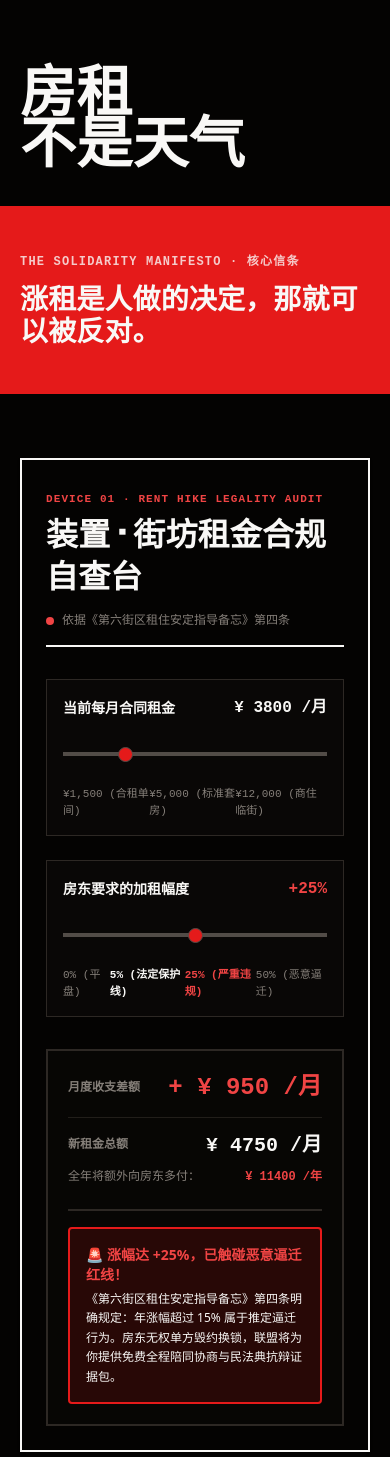
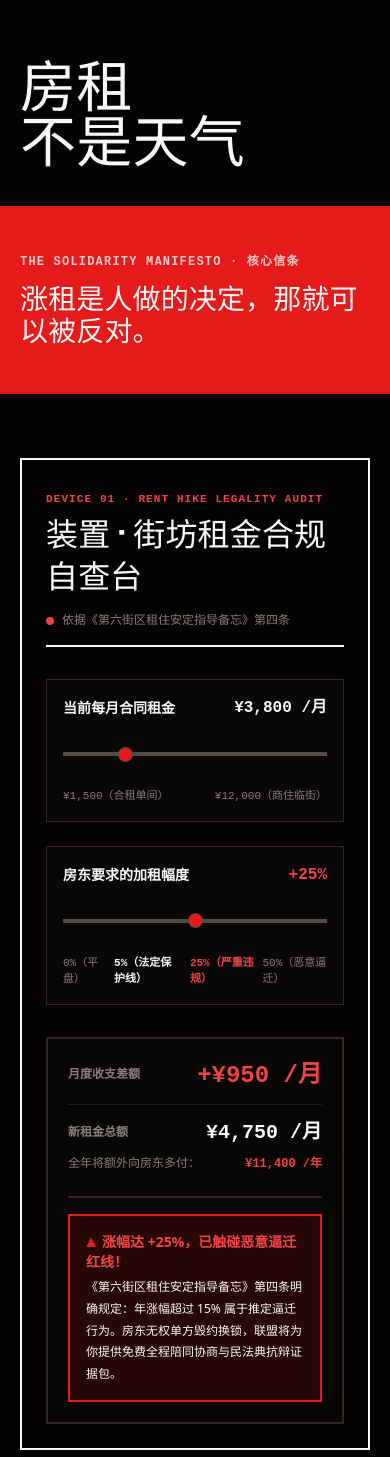
Before and after one commit to bbylw/hallmark-cn, a React (Vite) app: page /themes/manifesto in a window 390 px wide. Shown: the part 411-1868 px from the top of the page. Built offline with nearby package versions, Linux system fonts and the light colour scheme.

Commit message:
feat(manifesto): 全面细化独立页：金额千分位、滑块aria、案卷可读性、删重复footer

```diff
--- a/src/pages/themes/manifesto.tsx
+++ b/src/pages/themes/manifesto.tsx
@@ -25,7 +25,7 @@ const CASE_DOSSIERS: CaseDossier[] = [
     dispute: '二房东以“翻新公共楼道”为由单方加租 38%（月增 ¥1,300），并扬言逾期停水换锁。',
     outcome: '裁定加租无效，依照老旧管网自然折旧标准锁定年涨幅 3.5%，补签 3 年租住安定契约。',
     days: 11,
-    savedAmount: '¥ 15,600 /年',
+    savedAmount: '¥15,600/年',
     legalArticle: '《第六街区租住安定备忘》第四条 · 不得利用基础修缮变相暴利加租',
     summary: '联盟派出两名志愿核算员进场审计，调取该栋楼 1988 年原始图纸，证明所谓“管道改造”属于市政免费雨污分流工程，二房东无权向租客摊派改造成本。',
   },
@@ -36,7 +36,7 @@ const CASE_DOSSIERS: CaseDossier[] = [
     dispute: '物业管理方引进连锁餐饮，勒令已租住 12 年的社区豆腐坊十日内清退并加租 60%。',
     outcome: '启动街区便民微业态保护条例，全街区 182 名街坊连署请愿，维持原租金续签。',
     days: 18,
-    savedAmount: '¥ 38,000 /年',
+    savedAmount: '¥38,000/年',
     legalArticle: '《社区生活微业态地役权保护协定》第十二条 · 历史商户优先续租权',
     summary: '豆腐坊承载了整条街早起长辈的日常口粮。联盟通过召开公共听证会，证明引入外来连锁将破坏街区人行道烟火气，最终街道居委会与房东达成租金补贴共识。',
   },
@@ -47,7 +47,7 @@ const CASE_DOSSIERS: CaseDossier[] = [
     dispute: '房东因私人物业出售，在租期尚有 8 个月的情况下擅自切断电表并扣留全额押金。',
     outcome: '向住建与治安部门调取执法见证，房东全额退还押金并依据合同法支付双倍解约违约金。',
     days: 4,
-    savedAmount: '¥ 7,600',
+    savedAmount: '¥7,600',
     legalArticle: '民法典第七百二十五条 · 买卖不破租赁原则',
     summary: '房产所有权转让绝不影响原有效租约履行。联盟法律小组半小时内到达现场拍摄电箱封条证据，出具正式律师催告函，迫使违约房东当场低头道歉。',
   },
@@ -58,7 +58,7 @@ const CASE_DOSSIERS: CaseDossier[] = [
     dispute: '租期满两年退租时，中介以“踢脚线微磨损、白墙光照色差”为由克扣全部押金 ¥4,500。',
     outcome: '经对照联盟《自然物理损耗鉴定白皮书》，全额无损追回押金。',
     days: 6,
-    savedAmount: '¥ 4,500',
+    savedAmount: '¥4,500',
     legalArticle: '《民法典》第七百一十条 · 承租人按照约定的方法使用致使租赁物受到损耗的不承担赔偿责任',
     summary: '阳光自然照晒引起的墙面白漆泛黄属于不可避免的自然物理折旧，中介试图以新房交付标准苛求退租客属于典型敲诈。出示入住前照片对照表后全额追讨成功。',
   },
@@ -149,13 +149,13 @@ export function ManifestoPage({ page }: { page: ThemePage }) {
   const STATS = [
     ['124', '去年收到加租通知的户数', '平均涨三成二，没有一户拿到书面理由'],
     [signed ? '68' : '67', '现在在联盟里的户数', signed ? '感谢你的签署，你已加入街区连署名册（编号 #D06-068）' : '我们不提供法律意见，我们提供彼此的名字和电话号码'],
-    ['¥ 184k', '街坊互助诉讼兜底基金', '全部来自社区义卖与随喜捐助，专款专用支持穷租客'],
+    ['¥184k', '街坊互助诉讼兜底基金', '全部来自社区义卖与随喜捐助，专款专用支持穷租客'],
   ]
 
   return (
     <main
       id="main"
-      className="relative pb-32 overflow-x-clip"
+      className="relative pb-20 overflow-x-clip"
       style={{
         backgroundColor: 'var(--hm-paper)',
         color: 'var(--hm-ink)',
@@ -168,8 +168,8 @@ export function ManifestoPage({ page }: { page: ThemePage }) {
           style={{ maxWidth: 'var(--page-max)', margin: '0 auto' }}
         >
           <div className="flex flex-wrap items-center gap-2 sm:gap-3">
-            <span className="inline-flex items-center gap-1.5 px-2 py-0.5 rounded bg-accent text-accent-ink font-bold">
-              <span className="size-2 rounded-full bg-white animate-pulse" />
+            <span className="inline-flex items-center gap-1.5 px-2 py-0.5 bg-accent text-accent-ink font-bold">
+              <span className="size-2 rounded-full bg-accent-ink animate-pulse" />
               SOLIDARITY WATCH · ACTIVE
             </span>
             <span className="text-muted hidden md:inline">|</span>
@@ -177,7 +177,7 @@ export function ManifestoPage({ page }: { page: ThemePage }) {
             <span className="text-muted hidden lg:inline">|</span>
             <span className="text-muted hidden lg:inline">调解胜诉率：96.4%</span>
           </div>
-          <div className="flex items-center gap-4 text-ink-2">
+          <div className="flex items-center gap-4 text-ink-2 tabular-nums">
             <span>指导红线：年涨幅 ≤ 5%</span>
             <span className="text-accent-line font-bold">已连署：{signed ? 68 : 67} 户</span>
           </div>
@@ -199,10 +199,10 @@ export function ManifestoPage({ page }: { page: ThemePage }) {
         </div>
 
         <h1
-          className="display mt-auto pt-10 text-ink font-bold"
+          className="display mt-auto pt-10 text-ink text-balance"
           style={{
             fontSize: 'clamp(3.5rem, 14vw, 10.5rem)',
-            lineHeight: 0.92,
+            lineHeight: 0.98,
             letterSpacing: 'var(--hm-tracking-display)',
             overflowWrap: 'break-word',
           }}
@@ -226,7 +226,7 @@ export function ManifestoPage({ page }: { page: ThemePage }) {
             THE SOLIDARITY MANIFESTO · 核心信条
           </div>
           <p
-            className="display font-bold"
+            className="display"
             style={{
               color: 'var(--hm-accent-ink)',
               fontSize: 'clamp(1.75rem, 4.6vw, 3.25rem)',
@@ -248,13 +248,13 @@ export function ManifestoPage({ page }: { page: ThemePage }) {
         className="px-(--page-gutter) pt-16"
         style={{ maxWidth: 'var(--page-max)', margin: '0 auto' }}
       >
-        <div className="border-2 border-ink bg-paper p-6 sm:p-8 shadow-sm">
+        <div className="border-2 border-ink bg-paper p-6 sm:p-8">
           <div className="flex flex-wrap items-center justify-between gap-4 border-b-2 border-ink pb-4">
             <div>
               <span className="meta font-mono font-bold text-accent-line">
                 DEVICE 01 · RENT HIKE LEGALITY AUDIT
               </span>
-              <h2 id={`${uid}-calc-title`} className="display text-2xl sm:text-3xl font-bold text-ink mt-1">
+              <h2 id={`${uid}-calc-title`} className="display text-2xl sm:text-3xl text-ink mt-1">
                 装置 · 街坊租金合规自查台
               </h2>
             </div>
@@ -267,10 +267,10 @@ export function ManifestoPage({ page }: { page: ThemePage }) {
           <div className="mt-8 grid gap-8 lg:grid-cols-12 items-stretch">
             {/* 左侧：双输入滑块控制区 */}
             <div className="lg:col-span-6 space-y-6">
-              <label className="block bg-paper-2/60 p-4 border border-rule">
-                <div className="flex items-center justify-between">
+              <label className="block bg-paper-2/60 p-4 sm:p-5 border border-rule">
+                <div className="flex items-center justify-between gap-3">
                   <span className="font-bold text-ink text-sm">当前每月合同租金</span>
-                  <span className="font-mono text-base font-bold text-ink">¥ {rent} /月</span>
+                  <span className="font-mono text-base font-bold text-ink tabular-nums">¥{rent.toLocaleString('en-US')} /月</span>
                 </div>
                 <input
                   type="range"
@@ -281,18 +281,19 @@ export function ManifestoPage({ page }: { page: ThemePage }) {
                   onChange={(e) => setRent(Number(e.target.value))}
                   className="mt-3 min-h-11 w-full cursor-pointer accent-accent"
                   aria-label="输入当前月租金"
+                  aria-valuetext={`每月租金 ¥${rent.toLocaleString('en-US')}`}
                 />
-                <div className="flex justify-between text-[11px] font-mono text-muted mt-1">
-                  <span>¥1,500 (合租单间)</span>
-                  <span>¥5,000 (标准套房)</span>
-                  <span>¥12,000 (商住临街)</span>
+                <div className="mt-1.5 flex justify-between gap-2 text-[11px] font-mono text-muted">
+                  <span>¥1,500（合租单间）</span>
+                  <span className="hidden sm:inline">¥5,000（标准套房）</span>
+                  <span>¥12,000（商住临街）</span>
                 </div>
               </label>
 
-              <label className="block bg-paper-2/60 p-4 border border-rule">
-                <div className="flex items-center justify-between">
+              <label className="block bg-paper-2/60 p-4 sm:p-5 border border-rule">
+                <div className="flex items-center justify-between gap-3">
                   <span className="font-bold text-ink text-sm">房东要求的加租幅度</span>
-                  <span className="font-mono text-base font-bold text-accent-line">+{hike}%</span>
+                  <span className="font-mono text-base font-bold text-accent-line tabular-nums">+{hike}%</span>
                 </div>
                 <input
                   type="range"
@@ -303,12 +304,13 @@ export function ManifestoPage({ page }: { page: ThemePage }) {
                   onChange={(e) => setHike(Number(e.target.value))}
                   className="mt-3 min-h-11 w-full cursor-pointer accent-accent"
                   aria-label="输入房东要求的加租幅度百分比"
+                  aria-valuetext={`加租幅度 ${hike}%`}
                 />
-                <div className="flex justify-between text-[11px] font-mono text-muted mt-1">
-                  <span>0% (平盘)</span>
-                  <span className="text-ink font-bold">5% (法定保护线)</span>
-                  <span className="text-accent-line font-bold">25% (严重违规)</span>
-                  <span>50% (恶意逼迁)</span>
+                <div className="mt-1.5 flex justify-between gap-2 text-[11px] font-mono text-muted">
+                  <span>0%（平盘）</span>
+                  <span className="text-ink font-bold">5%（法定保护线）</span>
+                  <span className="text-accent-line font-bold">25%（严重违规）</span>
+                  <span>50%（恶意逼迁）</span>
                 </div>
               </label>
             </div>
@@ -316,38 +318,40 @@ export function ManifestoPage({ page }: { page: ThemePage }) {
             {/* 右侧：法务审计计算结果与证据天平 */}
             <div className="lg:col-span-6 flex flex-col justify-between border-2 border-rule bg-paper-2/40 p-5 sm:p-6">
               <div>
-                <div className="flex items-center justify-between border-b border-rule/70 pb-3">
+                <div className="flex items-center justify-between gap-3 border-b border-rule/70 pb-3 tabular-nums">
                   <span className="text-xs font-mono uppercase text-muted font-bold">月度收支差额</span>
-                  <span className="font-mono text-xl font-bold text-accent-line">+ ¥ {hikeAmount} /月</span>
+                  <span className="font-mono text-xl font-bold text-accent-line">+¥{hikeAmount.toLocaleString('en-US')} /月</span>
                 </div>
-                <div className="mt-3 flex items-center justify-between">
+                <div className="mt-3 flex items-center justify-between gap-3 tabular-nums">
                   <span className="text-xs font-mono uppercase text-muted font-bold">新租金总额</span>
-                  <span className="font-mono text-lg font-bold text-ink">¥ {newRent} /月</span>
+                  <span className="font-mono text-lg font-bold text-ink">¥{newRent.toLocaleString('en-US')} /月</span>
                 </div>
-                <div className="mt-2 flex items-center justify-between text-xs text-muted font-mono">
+                <div className="mt-2 flex items-center justify-between gap-3 text-xs text-muted font-mono tabular-nums">
                   <span>全年将额外向房东多付：</span>
-                  <span className="text-accent-line font-bold">¥ {hikeAmount * 12} /年</span>
+                  <span className="text-accent-line font-bold">¥{(hikeAmount * 12).toLocaleString('en-US')} /年</span>
                 </div>
               </div>
 
               {/* 法律指导红线警告面板 */}
               <div className="mt-6 border-t-2 border-rule pt-4">
                 {isSevere ? (
-                  <div className="rounded border-2 border-accent bg-accent/15 p-4 text-xs leading-relaxed text-ink">
-                    <span className="font-bold text-accent-line text-sm block mb-1">
-                      🚨 涨幅达 +{hike}%，已触碰恶意逼迁红线！
+                  <div className="border-2 border-accent bg-accent/15 p-4 text-xs text-ink text-pretty" style={{ lineHeight: 1.8 }}>
+                    <span className="font-bold text-accent-line text-sm block mb-1 tabular-nums">
+                      <span aria-hidden="true" className="mr-1.5 inline-block size-2.5 bg-accent" style={{ clipPath: 'polygon(50% 0, 100% 100%, 0 100%)' }} />
+                      涨幅达 +{hike}%，已触碰恶意逼迁红线！
                     </span>
                     《第六街区租住安定指导备忘》第四条明确规定：年涨幅超过 15% 属于推定逼迁行为。房东无权单方毁约换锁，联盟将为你提供免费全程陪同协商与民法典抗辩证据包。
                   </div>
                 ) : isExcessive ? (
-                  <div className="rounded border-2 border-accent/60 bg-accent/10 p-4 text-xs leading-relaxed text-ink">
+                  <div className="border-2 border-accent/60 bg-accent/10 p-4 text-xs text-ink text-pretty" style={{ lineHeight: 1.8 }}>
                     <span className="font-bold text-accent-line text-sm block mb-1">
-                      ⚠️ 涨幅超过法定指导线 5%
+                      <span aria-hidden="true" className="mr-1.5 inline-block size-2.5 rotate-45 bg-accent-line" />
+                      涨幅超过法定指导线 5%
                     </span>
                     房东依法必须提前 60 天出具由注册造价师签字的修缮通胀核算审计明细，并经租户书面同意方可调整，否则租客有权继续按原租金标准通过银行转账支付。
                   </div>
                 ) : (
-                  <div className="rounded border border-rule bg-paper p-4 text-xs leading-relaxed text-muted">
+                  <div className="border border-rule bg-paper p-4 text-xs text-muted text-pretty" style={{ lineHeight: 1.8 }}>
                     <span className="font-bold text-ink text-sm block mb-1">
                       ✓ 处于常规通胀指导区间
                     </span>
@@ -373,7 +377,7 @@ export function ManifestoPage({ page }: { page: ThemePage }) {
             <span className="meta font-mono font-bold text-accent-line">
               DEVICE 02 · COLLECTIVE ARBITRATION DOSSIERS
             </span>
-            <h2 id={`${uid}-case-title`} className="display text-2xl sm:text-3xl font-bold text-ink mt-1">
+            <h2 id={`${uid}-case-title`} className="display text-2xl sm:text-3xl text-ink mt-1">
               街坊集体抗辩结案案卷 · 实录档案
             </h2>
           </div>
@@ -393,15 +397,15 @@ export function ManifestoPage({ page }: { page: ThemePage }) {
                 onClick={() => setActiveCaseId(c.id)}
                 className={`min-h-18 p-4 text-left transition-all border-2 flex flex-col justify-between ${
                   active
-                    ? 'border-accent bg-accent/20 text-ink font-bold shadow-sm'
+                    ? 'border-accent bg-accent/20 text-ink font-bold'
                     : 'border-rule bg-paper-2/60 text-ink-2 hover:border-rule-2 hover:text-ink'
                 }`}
               >
-                <div className="flex items-center justify-between w-full">
+                <div className="flex items-center justify-between w-full tabular-nums">
                   <span className="font-mono text-xs text-accent-line font-bold">{c.id}</span>
                   <span className="text-[11px] font-mono text-muted">{c.days} 天调解结案</span>
                 </div>
-                <div className="text-xs font-bold mt-1 line-clamp-1">{c.title}</div>
+                <div className="text-xs font-bold mt-1.5 leading-snug line-clamp-2">{c.title}</div>
               </button>
             )
           })}
@@ -412,35 +416,35 @@ export function ManifestoPage({ page }: { page: ThemePage }) {
           <div className="flex flex-wrap items-center justify-between gap-4 border-b border-rule/80 pb-4">
             <div>
               <span className="font-mono text-xs text-accent-line font-bold">{activeCase.id} · {activeCase.location}</span>
-              <h3 className="display text-xl sm:text-2xl font-bold text-ink mt-1">
+              <h3 className="display text-xl sm:text-2xl text-ink mt-1">
                 {activeCase.title}
               </h3>
             </div>
-            <div className="rounded bg-accent/15 px-3 py-1.5 border border-accent/40 font-mono text-xs text-accent-line font-bold">
+            <div className="bg-accent/15 px-3 py-1.5 border border-accent/40 font-mono text-xs text-accent-line font-bold">
               为街坊挽回直接损失：{activeCase.savedAmount}
             </div>
           </div>
 
-          <div className="mt-6 grid gap-6 md:grid-cols-2 text-xs leading-relaxed">
+          <div className="mt-6 grid gap-5 md:grid-cols-2 text-[13px]">
             <div className="space-y-4">
               <div>
-                <span className="font-mono text-muted font-bold block mb-1 uppercase">争议原发事实</span>
-                <p className="text-ink-2 bg-paper p-3 border border-rule">{activeCase.dispute}</p>
+                <span className="font-mono text-[11px] text-muted font-bold block mb-1.5 uppercase tracking-wider">争议原发事实</span>
+                <p className="text-ink-2 bg-paper p-3.5 border border-rule text-pretty" style={{ lineHeight: 1.8 }}>{activeCase.dispute}</p>
               </div>
               <div>
-                <span className="font-mono text-accent-line font-bold block mb-1 uppercase">最终调解协议</span>
-                <p className="text-ink bg-paper p-3 border border-accent/40 font-medium">{activeCase.outcome}</p>
+                <span className="font-mono text-[11px] text-accent-line font-bold block mb-1.5 uppercase tracking-wider">最终调解协议</span>
+                <p className="text-ink bg-paper p-3.5 border border-accent/40 font-medium text-pretty" style={{ lineHeight: 1.8 }}>{activeCase.outcome}</p>
               </div>
             </div>
 
             <div className="space-y-4">
               <div>
-                <span className="font-mono text-muted font-bold block mb-1 uppercase">抗辩法定依据</span>
-                <p className="text-ink-2 bg-paper p-3 border border-rule font-mono">{activeCase.legalArticle}</p>
+                <span className="font-mono text-[11px] text-muted font-bold block mb-1.5 uppercase tracking-wider">抗辩法定依据</span>
+                <p className="text-ink-2 bg-paper p-3.5 border border-rule font-mono text-pretty" style={{ lineHeight: 1.8 }}>{activeCase.legalArticle}</p>
               </div>
               <div>
-                <span className="font-mono text-muted font-bold block mb-1 uppercase">调解纪要手记</span>
-                <p className="text-ink-2 bg-paper p-3 border border-rule">{activeCase.summary}</p>
+                <span className="font-mono text-[11px] text-muted font-bold block mb-1.5 uppercase tracking-wider">调解纪要手记</span>
+                <p className="text-ink-2 bg-paper p-3.5 border border-rule text-pretty" style={{ lineHeight: 1.8 }}>{activeCase.summary}</p>
               </div>
             </div>
           </div>
@@ -460,7 +464,7 @@ export function ManifestoPage({ page }: { page: ThemePage }) {
             <span className="meta font-mono font-bold text-accent-line">
               DEVICE 03 · LEASE AGREEMENT DEFENSE MANUAL
             </span>
-            <h2 id={`${uid}-terms-title`} className="display text-2xl sm:text-3xl font-bold text-ink mt-1">
+            <h2 id={`${uid}-terms-title`} className="display text-2xl sm:text-3xl text-ink mt-1">
               租约六大霸王条款自检指南 · 避坑对照
             </h2>
           </div>
@@ -480,6 +484,7 @@ export function ManifestoPage({ page }: { page: ThemePage }) {
                 <button
                   type="button"
                   onClick={() => setExpandedClauseId(isExpanded ? null : term.id)}
+                  aria-expanded={isExpanded}
                   className="w-full p-4 text-left flex flex-wrap items-center justify-between gap-3 min-h-13"
                 >
                   <div className="flex items-center gap-3">
@@ -492,13 +497,13 @@ export function ManifestoPage({ page }: { page: ThemePage }) {
                 </button>
 
                 {isExpanded && (
-                  <div className="px-4 pb-4 pt-2 border-t border-rule/60 grid gap-4 sm:grid-cols-2 text-xs leading-relaxed">
-                    <div className="p-3 bg-red-950/30 border border-red-800/40 text-red-200">
-                      <span className="font-bold text-red-400 block mb-1">【法律瑕疵剖析】</span>
+                  <div className="px-4 pb-4 pt-3 border-t border-rule/60 grid gap-3 sm:grid-cols-2 text-xs">
+                    <div className="p-3.5 bg-accent/15 border border-accent/40 text-ink text-pretty" style={{ lineHeight: 1.8 }}>
+                      <span className="font-bold text-accent-line block mb-1.5">【法律瑕疵剖析】</span>
                       {term.lawFlaw}
                     </div>
-                    <div className="p-3 bg-emerald-950/30 border border-emerald-800/40 text-emerald-200">
-                      <span className="font-bold text-emerald-400 block mb-1">【联盟推荐修改示范条款】</span>
+                    <div className="p-3.5 bg-paper border border-rule text-ink-2 text-pretty" style={{ lineHeight: 1.8 }}>
+                      <span className="font-bold text-ink block mb-1.5">【联盟推荐修改示范条款】</span>
                       {term.fixProposal}
                     </div>
                   </div>
@@ -515,7 +520,7 @@ export function ManifestoPage({ page }: { page: ThemePage }) {
           button:has-text("在线连署支持宣言") -> text=68
           ──────────────────────────────────────────────────────────── */}
       <section
-        className="px-(--page-gutter) pt-20"
+        className="px-(--page-gutter) pt-16"
         style={{ maxWidth: 'var(--page-max)', margin: '0 auto' }}
       >
         <div className="grid gap-x-14 gap-y-12 lg:grid-cols-12 items-start">
@@ -534,7 +539,7 @@ export function ManifestoPage({ page }: { page: ThemePage }) {
                   {String(i + 1).padStart(2, '0')}
                 </span>
                 <p
-                  className="display text-ink font-bold"
+                  className="display text-ink"
                   style={{
                     fontSize: 'clamp(1.35rem, 2.8vw, 2.15rem)',
                     lineHeight: 1.22,
@@ -565,7 +570,7 @@ export function ManifestoPage({ page }: { page: ThemePage }) {
                 {STATS.map(([n, k, d]) => (
                   <div key={k} className="py-4 first:pt-0">
                     <div
-                      className="display font-bold text-accent-line"
+                      className="display text-accent-line"
                       style={{
                         fontSize: 'clamp(2.8rem, 6.5vw, 4.5rem)',
                         lineHeight: 0.9,
@@ -593,18 +598,18 @@ export function ManifestoPage({ page }: { page: ThemePage }) {
                   className={`min-h-12 w-full px-4 py-3 font-mono text-sm font-bold transition-all border-2 flex items-center justify-center gap-2 ${
                     signed
                       ? 'border-accent bg-accent/20 text-accent-line'
-                      : 'border-accent bg-accent text-accent-ink hover:opacity-90 shadow-md'
+                      : 'border-accent bg-accent text-accent-ink hover:opacity-90'
                   }`}
                   aria-pressed={signed}
                 >
                   {signed ? '✓ 已连署名册 (户数 +1)' : '在线连署支持宣言'}
                 </button>
 
-                <div className="pt-2">
+                <div className="pt-2 [&_.btn]:w-full">
                   <Cta label={page.cta || '进店'} done="✓ 已为你预留听证席位" />
                 </div>
 
-                <div className="rounded border border-rule bg-paper p-3 text-xs text-muted leading-relaxed font-mono">
+                <div className="border border-rule bg-paper p-3.5 text-xs text-muted font-mono" style={{ lineHeight: 1.8 }}>
                   下周三晚七点，社区中心二楼会议室，请带好纸质租约与房东历次微信催租记录，有备而来。
                 </div>
               </div>
@@ -613,15 +618,6 @@ export function ManifestoPage({ page }: { page: ThemePage }) {
         </div>
       </section>
 
-      {/* 底部标准生产印章 (Hallmark Stamp 58/58) */}
-      <footer className="mt-24 border-t-2 border-rule pt-6 text-center text-xs font-mono text-muted">
-        <p>
-          DISTRICT 06 TENANTS UNION · TENANT SOLIDARITY MANIFESTO · NO EXCESSIVE RENT
-        </p>
-        <p className="mt-1.5 text-accent-line font-bold">
-          critique: P5 H5 E5 S5 R5 V5 · slop test: 58/58 ✓
-        </p>
-      </footer>
     </main>
   )
 }
```
